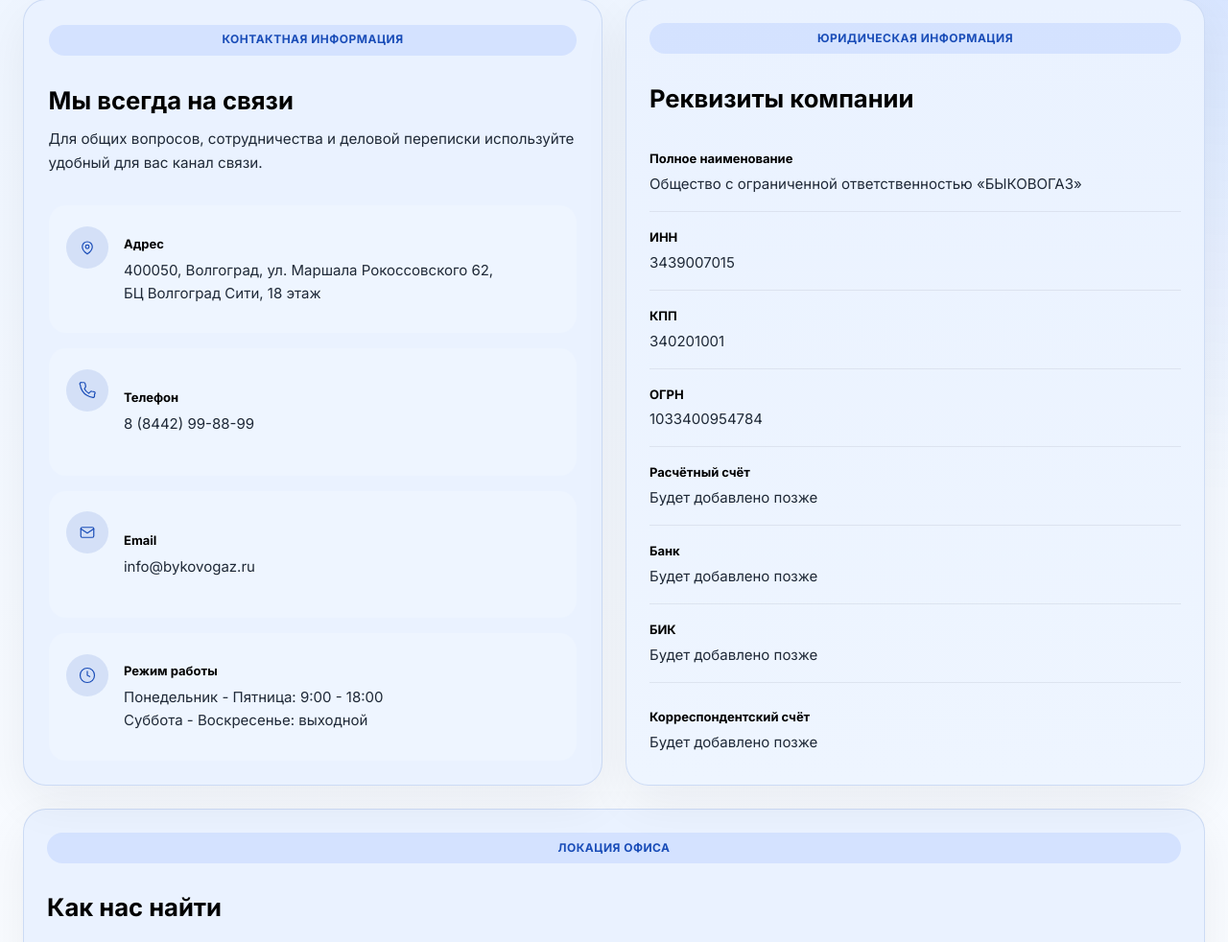
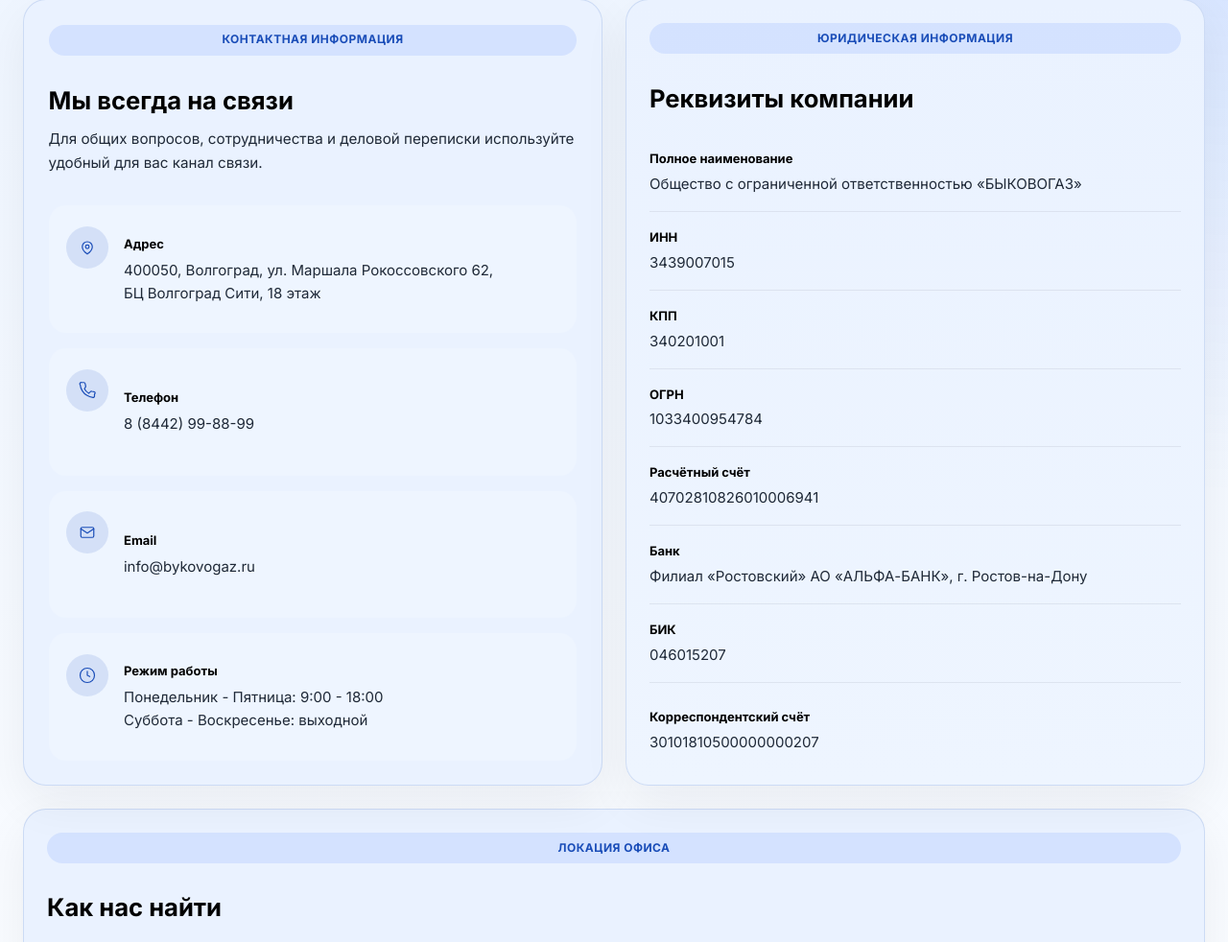
Before and after one commit to vesker034/BYKOVOGAZ, a Django app: page /contacts/ in a window 1280 px wide. Shown: the part 411-1393 px from the top of the page at 96% size. Run offline with Django 5.2, Linux system fonts and the light colour scheme.

Commit message:
Обновить реквизиты компании на странице контактов

```diff
--- a/templates/pages/contacts.html
+++ b/templates/pages/contacts.html
@@ -104,19 +104,19 @@
                             </div>
                             <div class="company-details__row">
                                 <dt>Расчётный счёт</dt>
-                                <dd>Будет добавлено позже</dd>
+                                <dd>40702810826010006941</dd>
                             </div>
                             <div class="company-details__row">
                                 <dt>Банк</dt>
-                                <dd>Будет добавлено позже</dd>
+                                <dd>Филиал «Ростовский» АО «АЛЬФА-БАНК», г. Ростов-на-Дону</dd>
                             </div>
                             <div class="company-details__row">
                                 <dt>БИК</dt>
-                                <dd>Будет добавлено позже</dd>
+                                <dd>046015207</dd>
                             </div>
                             <div class="company-details__row">
                                 <dt>Корреспондентский счёт</dt>
-                                <dd>Будет добавлено позже</dd>
+                                <dd>30101810500000000207</dd>
                             </div>
                         </dl>
                     </section>
```
